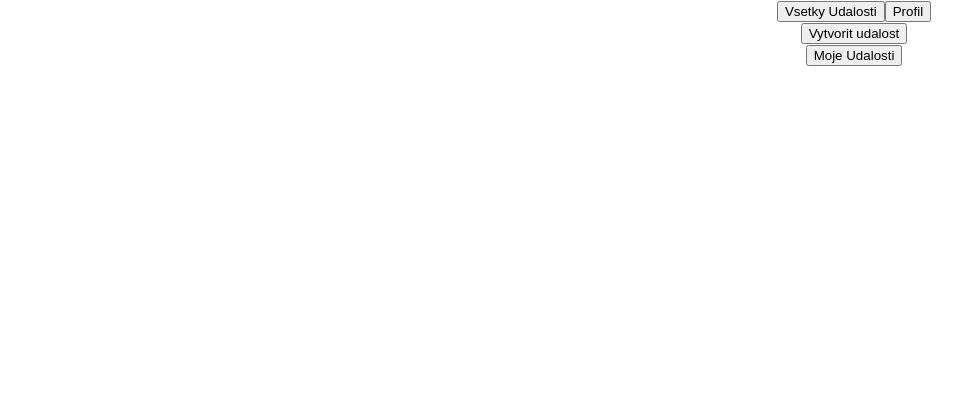
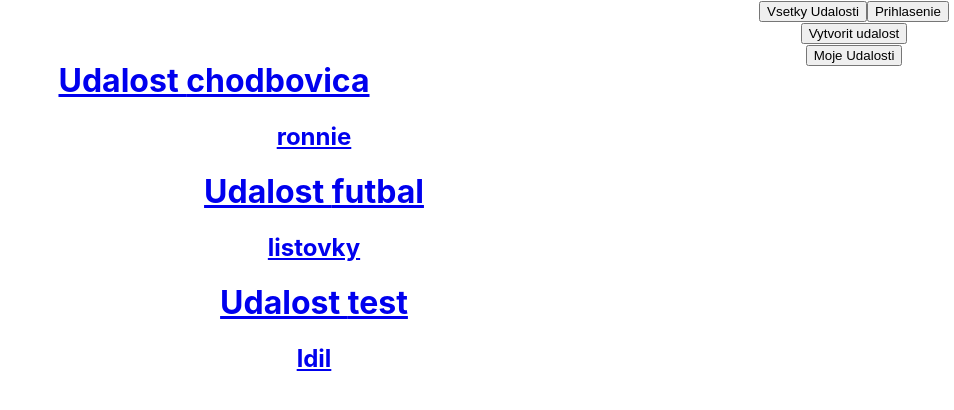
Before and after one commit to RatsAreNice/ITU-2023, a React (Create React App) app in the folder src/: page /moje in a window 1280 px wide. Shown: the top 410 px of the page, without its empty margins (326-1280 px from the left). Built offline with nearby package versions, Linux system fonts and the light colour scheme; no server answers; data requests are answered from the project's data file.

Commit message:
autorizacia dokoncena

```diff
--- a/src/src/App.js
+++ b/src/src/App.js
@@ -1,15 +1,17 @@
 import './App.css';
 import { BrowserRouter as Router, Route, Routes } from 'react-router-dom';
 import Home from './Home'
-import NajistUdalosti from './NajistUdalosti';
-import Profile from './Profile';
 import VytvoritUdalost from './VytvoritUdalost';
 import Navbar from './navbar';
 import DetailUdalosti from './DetailUdalosti';
-import Autorizacia from './Login';
-import SignIn from './components/auth/SignIn';
+import Login from './Login';
+import SignUp from './components/auth/SignUp';
 import { initializeApp } from "firebase/app";
 import { getAuth } from "firebase/auth";
+import MojeUdalosti from './MojeUdalosti';
+import AuthDetails from './components/auth/AuthDetails';
+import { useState, useEffect } from 'react';
+import { onAuthStateChanged } from "firebase/auth";
 
 function App() {
   // Your web app's Firebase configuration
@@ -29,7 +31,27 @@ function App() {
   // Initialize Firebase Authentication and get a reference to the service
   const auth = getAuth(app);
 
+  const [AuthUser, setAuthUser] = useState(null);
 
+  const ChangeUser = (newUser) => {
+    setAuthUser(newUser)
+  }
+
+  useEffect (() =>{
+    const listen = onAuthStateChanged(auth, (user) => {
+        if (user) {
+            ChangeUser(user)
+        } else{
+            ChangeUser(null);
+        }
+    })
+
+    return () => {
+        listen();
+    }
+  }, []);
+
+  //informacie o prihlasenom uzivatelovi su v AuthUser. ak je to null, uzivatel je odhlaseny. AuthUser.email vrati jeho email
   return (
     <Router>
     <div className="App">
@@ -37,11 +59,11 @@ function App() {
       <div className='Content'>
             <Routes>
               <Route exact path='/' element={< Home />}></Route>
-              <Route exact path='/najist' element={< NajistUdalosti />}></Route>
-              <Route exact path='/profile' element={< Profile />}></Route>
+              <Route exact path='/moje' element={< MojeUdalosti AuthUser={AuthUser} />}></Route>
+              <Route exact path='/profile' element={< Login AuthUser={AuthUser} />}></Route>
               <Route exact path='/vytvorit' element={< VytvoritUdalost />}></Route>
               <Route path="/udalost/:id" element={< DetailUdalosti />}></Route>
-              <Route exact path="/login" element={< Autorizacia />}></Route>
+              <Route exact path="/register" element={< SignUp />}></Route>
             </Routes>
       </div>
     </div>
--- a/src/src/Login.js
+++ b/src/src/Login.js
@@ -1,14 +1,14 @@
 import AuthDetails from "./components/auth/AuthDetails";
 import SignIn from "./components/auth/SignIn";
-import SignUp from "./components/auth/SignUp";
-const Autorizacia = () => {
+import { Link } from "react-router-dom";
+const Login = ( {AuthUser} ) => {
     return (
         <div>
             <SignIn />
-            <SignUp />
-            <AuthDetails />
+            <AuthDetails AuthUser={AuthUser} />
+            <div> Nemate ucet? Vytvorte si ho <Link to='/register'>Tu</Link> </div>
         </div>
      );
 }
 
-export default Autorizacia;
+export default Login;
--- /dev/null
+++ b/src/src/MojeUdalosti.js
@@ -0,0 +1,32 @@
+import './App.css';
+import useFetch from './useFetch';
+import { Link } from 'react-router-dom';
+
+
+function MojeUdalosti({ AuthUser }) {
+    const { data, isPending, Error} = useFetch('http://localhost:8000/udalost')
+
+  return (
+    <div className="home">
+      { Error && <div>{ Error }</div> }
+      { isPending && <div>Loading...</div> }
+      { AuthUser && <div> Prihlaseny uzivatel: { AuthUser.email } </div> }
+      { data &&
+      //data.event_name
+      //<div><pre>{JSON.stringify(data, null, 2) }</pre></div>
+      <div className="udalosti">
+        {data.map((event) => (
+          <div className="udalosti-preview" key={event.event_name} >
+            <Link to={`/udalost/${event.id}`}>
+            <h1>Udalost { event.event_name } </h1>
+            <h2>{ event.location }</h2>
+            </Link>
+          </div>
+        ))
+        }
+      </div>}
+    </div>
+  );
+}
+
+export default MojeUdalosti;
--- a/src/src/NajistUdalosti.js
+++ /dev/null
@@ -1,46 +0,0 @@
-import './App.css';
-import { useState} from "react";
-
-
-
-function NajistUdalosti() {
-
-    var [event, setEvent] = useState(null);
-
-    const makeAPICall = async () => {
-      try {
-        const response = await fetch('http://eva.fit.vutbr.cz/~xdobia15/', {mode:'cors'});
-        const data = await response.json();
-        setEvent(data);
-      }
-      catch (e) {
-        console.log(e)
-      }
-    }
-
-  function handleClick(){
-    makeAPICall();
-  }
-
-
-  function printdata(){
-    if(event != null){
-      return <div><pre>{JSON.stringify(event, null, 2) }</pre></div>;
-    }
-    return "";
-  }
-
-
-  return (
-  <div className='Body'>
-          <div className='Title'><h1>Najist Udalost</h1>
-              <div className='Button'>
-                  <button onClick={handleClick}>Načítať udalosť</button>
-                  { printdata() }
-              </div>
-          </div>
-      </div>
-  );
-}
-
-export default NajistUdalosti;
--- a/src/src/components/auth/AuthDetails.jsx
+++ b/src/src/components/auth/AuthDetails.jsx
@@ -1,23 +1,8 @@
 import { useState, useEffect } from "react";
 import { getAuth, onAuthStateChanged, signOut } from "firebase/auth";
 
-const AuthDetails = () => {
-    const [AuthUser, setAuthUser] = useState(null)
+const AuthDetails = ( {AuthUser} ) => {
     const auth = getAuth();
-
-    useEffect (() =>{
-        const listen = onAuthStateChanged(auth, (user) => {
-            if (user) {
-                setAuthUser(user)
-            } else{
-                setAuthUser(null);
-            }
-        })
-
-        return () => {
-            listen();
-        }
-    }, []);
 
     const userSignOut = () => {
         signOut(auth)
--- a/src/src/navbar.js
+++ b/src/src/navbar.js
@@ -8,12 +8,12 @@ const Navbar = () => {
                     <button>Vsetky Udalosti</button>
                 </Link>
                 <Link to="/profile">
-                    <button>Profil</button>
+                    <button>Prihlasenie</button>
                 </Link>
                 <Link to="/vytvorit">
                 <button>Vytvorit udalost</button>
                 </Link>
-                <Link to="/najist">
+                <Link to="/moje">
                         <button>Moje Udalosti</button>
                 </Link>
                 <p id="saved"></p>
```
